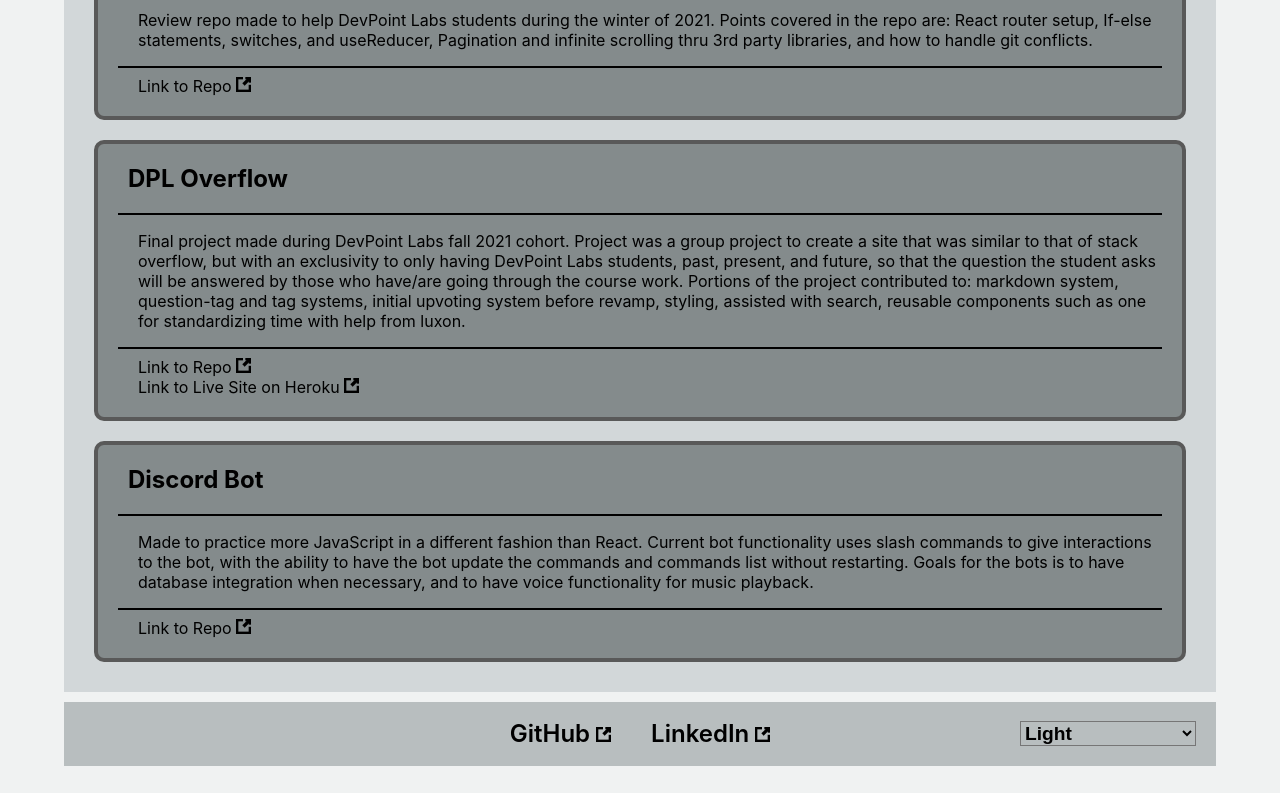
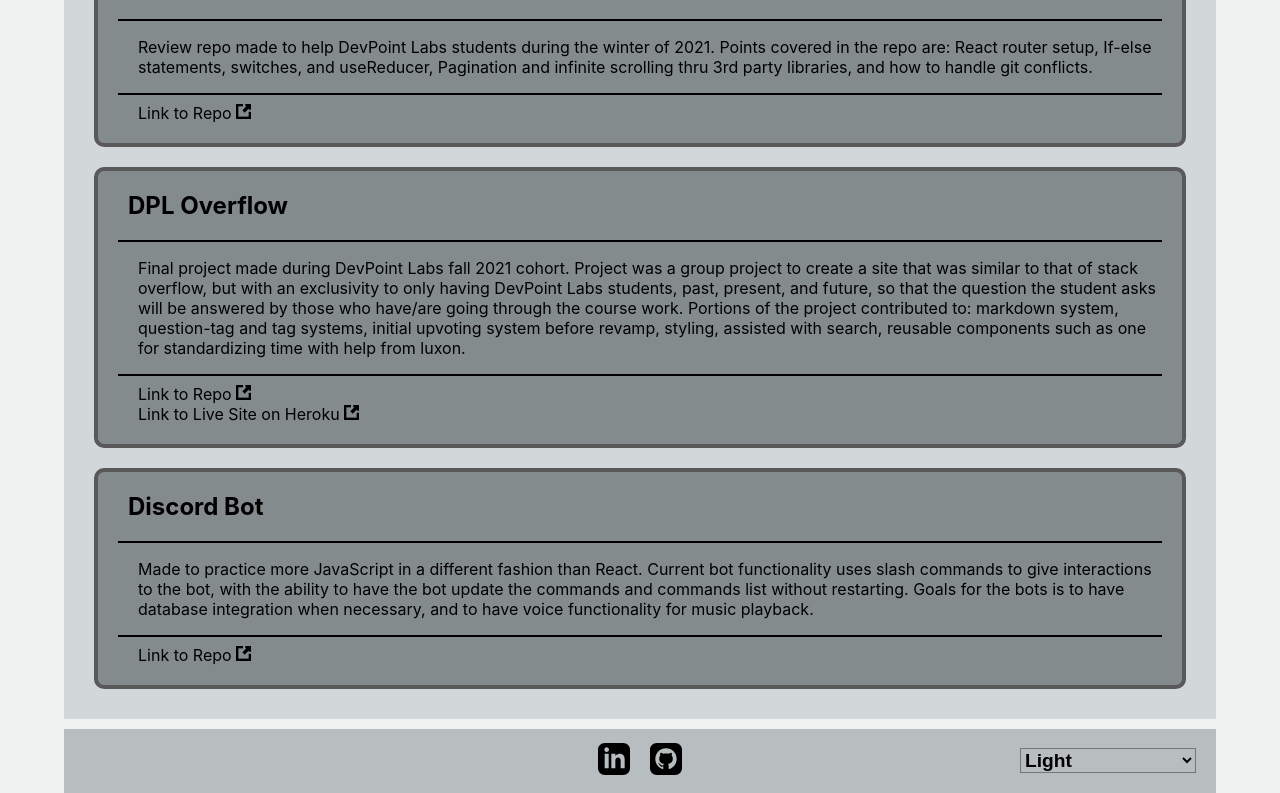
Before and after one commit to Michaelreforged/personal-site, a React (Create React App) app: page / in a window 1280 px wide. Shown: the part 873-1666 px from the top of the page. Before the commit the page ends 1639 px from the top, so only its background shows below. Built offline with nearby package versions, Linux system fonts and the light colour scheme.

Commit message:
Github and LinkedIn SVGs

```diff
--- a/src/Components/Footer.js
+++ b/src/Components/Footer.js
@@ -1,16 +1,21 @@
 import React from "react";
-import "../StylingSheets/main.scss"
+import "../StylingSheets/main.scss";
 import ThemeDropDown from "./ThemeDropDown";
-import External from "../Components/external";
-
+import LinkedIn from "./SVGs/LinkedIn";
+import GitHub from "./SVGs/GitHub";
+import IconDiv from "./IconDiv";
 
 const Footer = () => {
   return (
     <>
       <div className="footerDiv">
-      <a className="link" href='https://github.com/Michaelreforged'>GitHub <External/></a>
-      <a className="link" href='https://www.linkedin.com/in/michael-cheung-dev/'>LinkedIn <External/></a>
-        <ThemeDropDown/>
+        <IconDiv url="https://www.linkedin.com/in/michael-cheung-dev/">
+          <LinkedIn height='2rem' width='2rem' />
+        </IconDiv>
+        <IconDiv url="https://github.com/Michaelreforged">
+          <GitHub height='2rem' width='2rem' />
+        </IconDiv>
+        <ThemeDropDown />
       </div>
     </>
   );
--- /dev/null
+++ b/src/Components/IconDiv.js
@@ -0,0 +1,15 @@
+
+const IconDiv = ({ url, children }) => {
+  return (
+    <div
+    className="iconDiv"
+      onClick={() => {
+        window.open(url, "_blank").focus();
+      }}
+    >
+      {children}
+    </div>
+  );
+};
+
+export default IconDiv
--- a/src/Components/Navbar.js
+++ b/src/Components/Navbar.js
@@ -1,29 +1,37 @@
 import React, { useContext } from "react";
-import Footer from "./Footer"
+import Footer from "./Footer";
 import { Outlet } from "react-router";
 import { Link } from "react-router-dom";
-import "../StylingSheets/main.scss"
+import "../StylingSheets/main.scss";
 import { ThemeContext } from "../Providers/ThemeProvider";
 import ThemeDropDown from "./ThemeDropDown";
-import External from "../Components/external";
-
+import IconDiv from "./IconDiv";
+import GitHub from "./SVGs/GitHub";
 
 const Navbar = () => {
-  const {theme} = useContext(ThemeContext)
+  const { theme } = useContext(ThemeContext);
   return (
     <div id="theme" className={`theme-${theme}`}>
       <div className="main">
         <div className="navDiv">
-        <Link className="link" to="/">Home</Link>
-        <a className="link" href='https://github.com/Michaelreforged'>GitHub <External/></a>
-        <Link className="link" to="/demos">Demos</Link>
-        <Link className="link" to="/about">About</Link>
-        <ThemeDropDown/>
+          <Link className="link" to="/">
+            Home
+          </Link>
+          <Link className="link" to="/demos">
+            Demos
+          </Link>
+          <Link className="link" to="/about">
+            About
+          </Link>
+          <IconDiv url="https://github.com/Michaelreforged">
+            <GitHub height='2rem' width='2rem'/>
+          </IconDiv>
+          <ThemeDropDown />
         </div>
         <div className="outletDiv">
           <Outlet />
         </div>
-      <Footer/>
+        <Footer />
       </div>
     </div>
   );
--- /dev/null
+++ b/src/Components/SVGs/GitHub.js
@@ -0,0 +1,12 @@
+const GitHub = ({height,width}) => (
+  <svg
+    className="icons"
+    xmlns="http://www.w3.org/2000/svg"
+    height={height}
+    width={width}
+    viewBox="0 0 24 24"
+  >
+    <path d="M19 0h-14c-2.761 0-5 2.239-5 5v14c0 2.761 2.239 5 5 5h14c2.762 0 5-2.239 5-5v-14c0-2.761-2.238-5-5-5zm-4.466 19.59c-.405.078-.534-.171-.534-.384v-2.195c0-.747-.262-1.233-.55-1.481 1.782-.198 3.654-.875 3.654-3.947 0-.874-.312-1.588-.823-2.147.082-.202.356-1.016-.079-2.117 0 0-.671-.215-2.198.82-.64-.18-1.324-.267-2.004-.271-.68.003-1.364.091-2.003.269-1.528-1.035-2.2-.82-2.2-.82-.434 1.102-.16 1.915-.077 2.118-.512.56-.824 1.273-.824 2.147 0 3.064 1.867 3.751 3.645 3.954-.229.2-.436.552-.508 1.07-.457.204-1.614.557-2.328-.666 0 0-.423-.768-1.227-.825 0 0-.78-.01-.055.487 0 0 .525.246.889 1.17 0 0 .463 1.428 2.688.944v1.489c0 .211-.129.459-.528.385-3.18-1.057-5.472-4.056-5.472-7.59 0-4.419 3.582-8 8-8s8 3.581 8 8c0 3.533-2.289 6.531-5.466 7.59z" />
+  </svg>
+);
+export default GitHub;
--- /dev/null
+++ b/src/Components/SVGs/LinkedIn.js
@@ -0,0 +1,14 @@
+
+
+const LinkedIn = ({height,width}) => (
+  <svg
+    className="icons"
+    height={height}
+    width={width}
+    xmlns="http://www.w3.org/2000/svg"
+    viewBox="0 0 24 24"
+  >
+    <path d="M19 0h-14c-2.761 0-5 2.239-5 5v14c0 2.761 2.239 5 5 5h14c2.762 0 5-2.239 5-5v-14c0-2.761-2.238-5-5-5zm-11 19h-3v-11h3v11zm-1.5-12.268c-.966 0-1.75-.79-1.75-1.764s.784-1.764 1.75-1.764 1.75.79 1.75 1.764-.783 1.764-1.75 1.764zm13.5 12.268h-3v-5.604c0-3.368-4-3.113-4 0v5.604h-3v-11h3v1.765c1.396-2.586 7-2.777 7 2.476v6.759z" />
+  </svg>
+);
+export default LinkedIn;
--- a/src/Pages/About.js
+++ b/src/Pages/About.js
@@ -1,5 +1,5 @@
 import React from "react";
-import External from "../Components/external";
+import External from "../Components/SVGs/external";
 import "../StylingSheets/main.scss"
 
 
--- a/src/Pages/Home.js
+++ b/src/Pages/Home.js
@@ -1,7 +1,7 @@
 import React from "react";
 import { data } from "../Data/github_projects";
 import "../StylingSheets/main.scss";
-import External from "../Components/external";
+import External from "../Components/SVGs/external";
 
 const Home = () => {
   const renderProjects = () => {
--- a/src/StylingSheets/main.scss
+++ b/src/StylingSheets/main.scss
@@ -61,6 +61,15 @@
   }
 }
 
+.icons {
+  margin: 10px;
+  path {
+    @include themify($themes){
+      fill: themed('nav-text-color')
+    }
+  }
+}
+
 .tic-tac-grid{
   border-width: 2px;
   border-style: solid;
--- a/src/StylingSheets/nav.scss
+++ b/src/StylingSheets/nav.scss
@@ -51,11 +51,11 @@
     font-weight: 600;
   }
   @media screen and (max-width: $m-min-device) {
-    width: auto;
+    width: 100vw;
     flex-direction: row;
     flex-wrap: wrap;
     height: 6rem;
-    }
+  }
   select{
     font-weight: 600;
     font-size: larger;
@@ -64,8 +64,8 @@
     @media screen and (max-width: $lg-min-device) {
       position: relative;
       right: auto;
-      }
     }
+  }
 }
 
 .outletDiv{
@@ -106,3 +106,9 @@
     width: 100vw;
   }
 }
+
+.iconDiv{
+  :hover{
+    cursor: pointer;
+  }
+}
```
Also changed, not shown: src/Components/SVGs/external.js (renamed from src/Components/external.js). Lines whose indentation alone changed are shown as unchanged.
